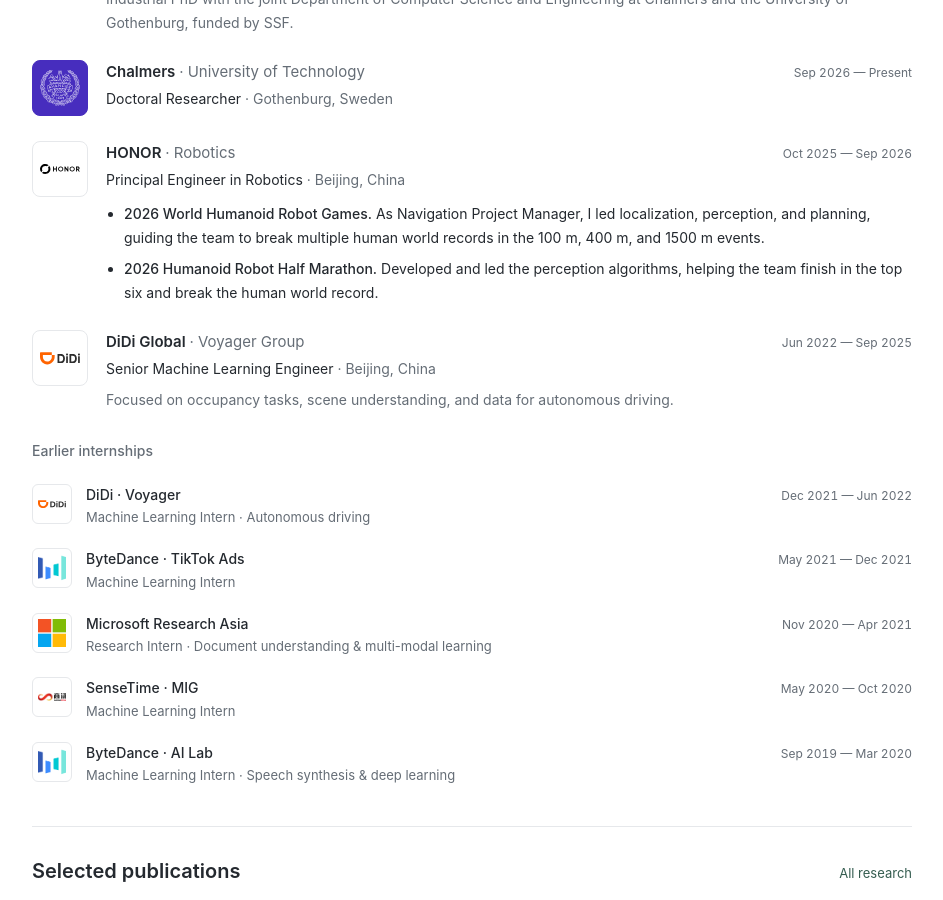
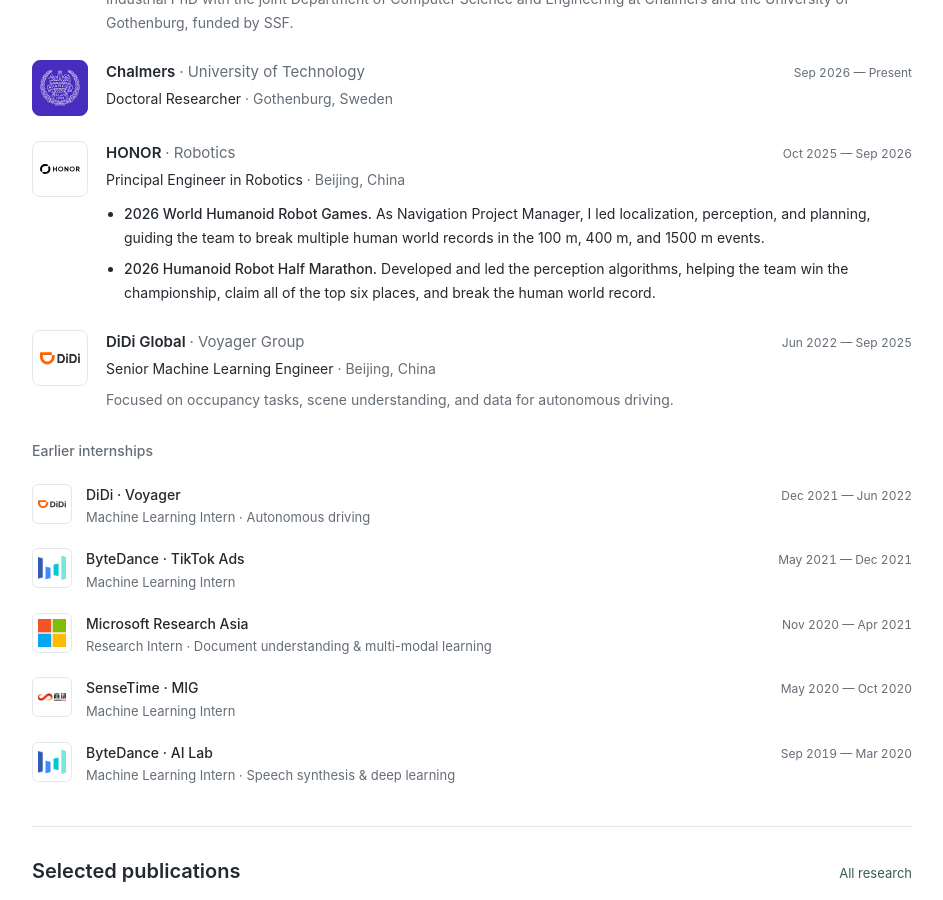
Before and after one commit to demerzel1/demerzel1.github.io, a Jekyll site: the page built from _pages/about.md, in a window 1280 px wide and 900 px high, scrolled down 865 px. Shown: the whole window, without its empty margins (168-1111 px from the left). Built offline with Jekyll 4.4.1, drawn with Linux system fonts in a browser that asks for light colours.

Commit message:
Clarify half marathon championship and top-six sweep

```diff
--- a/_data/cv.json
+++ b/_data/cv.json
@@ -45,7 +45,7 @@
       "period": "Oct 2025 — Sep 2026",
       "highlights": [
         "As Navigation Project Manager, I led localization, perception, and planning, guiding the team to break multiple human world records in the 100 m, 400 m, and 1500 m events.",
-        "Developed and led the perception algorithms, helping the team finish in the top six and break the human world record."
+        "Developed and led the perception algorithms, helping the team win the championship, claim all of the top six places, and break the human world record."
       ]
     },
     {
--- a/_data/profile.yml
+++ b/_data/profile.yml
@@ -52,7 +52,7 @@ experience:
       - title: 2026 World Humanoid Robot Games
         description: As Navigation Project Manager, I led localization, perception, and planning, guiding the team to break multiple human world records in the 100 m, 400 m, and 1500 m events.
       - title: 2026 Humanoid Robot Half Marathon
-        description: Developed and led the perception algorithms, helping the team finish in the top six and break the human world record.
+        description: Developed and led the perception algorithms, helping the team win the championship, claim all of the top six places, and break the human world record.
   - company: DiDi Global
     logo: didi
     team: Voyager Group
```
